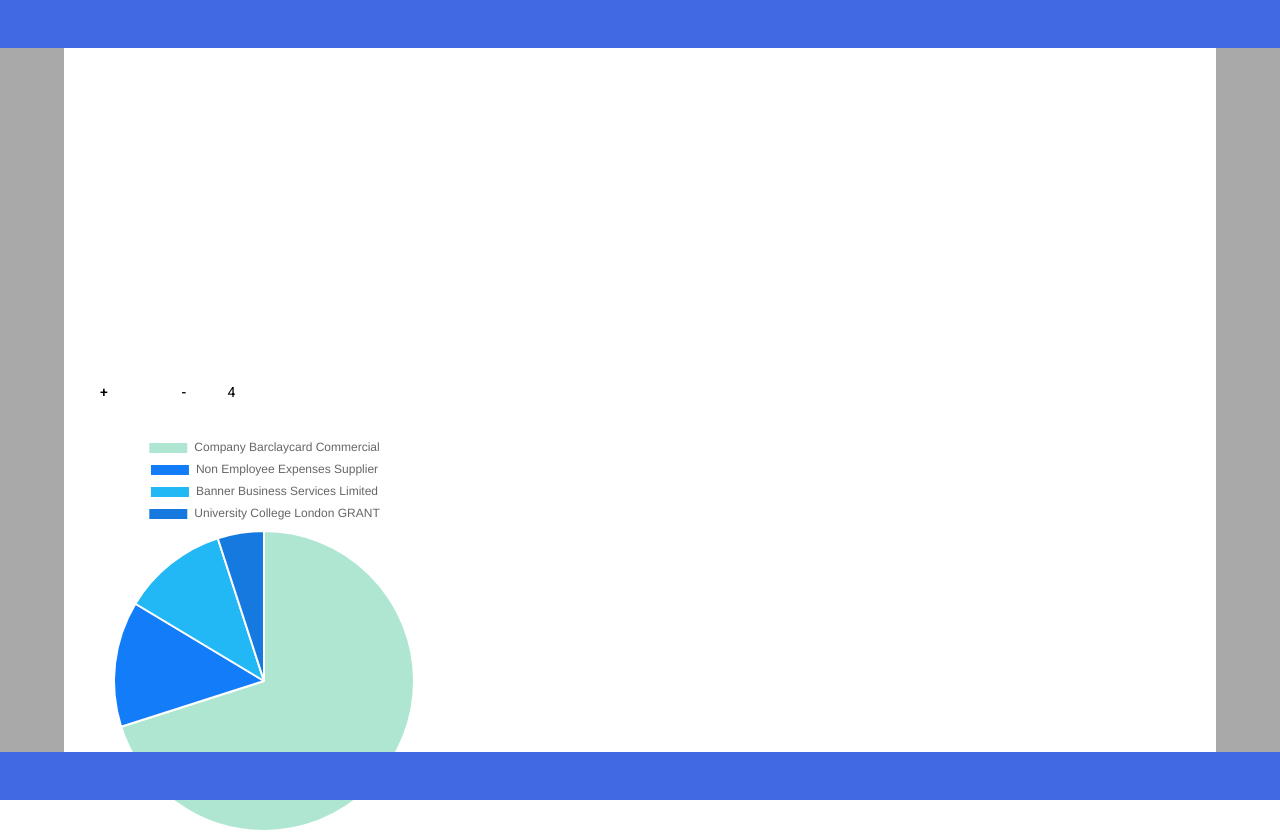
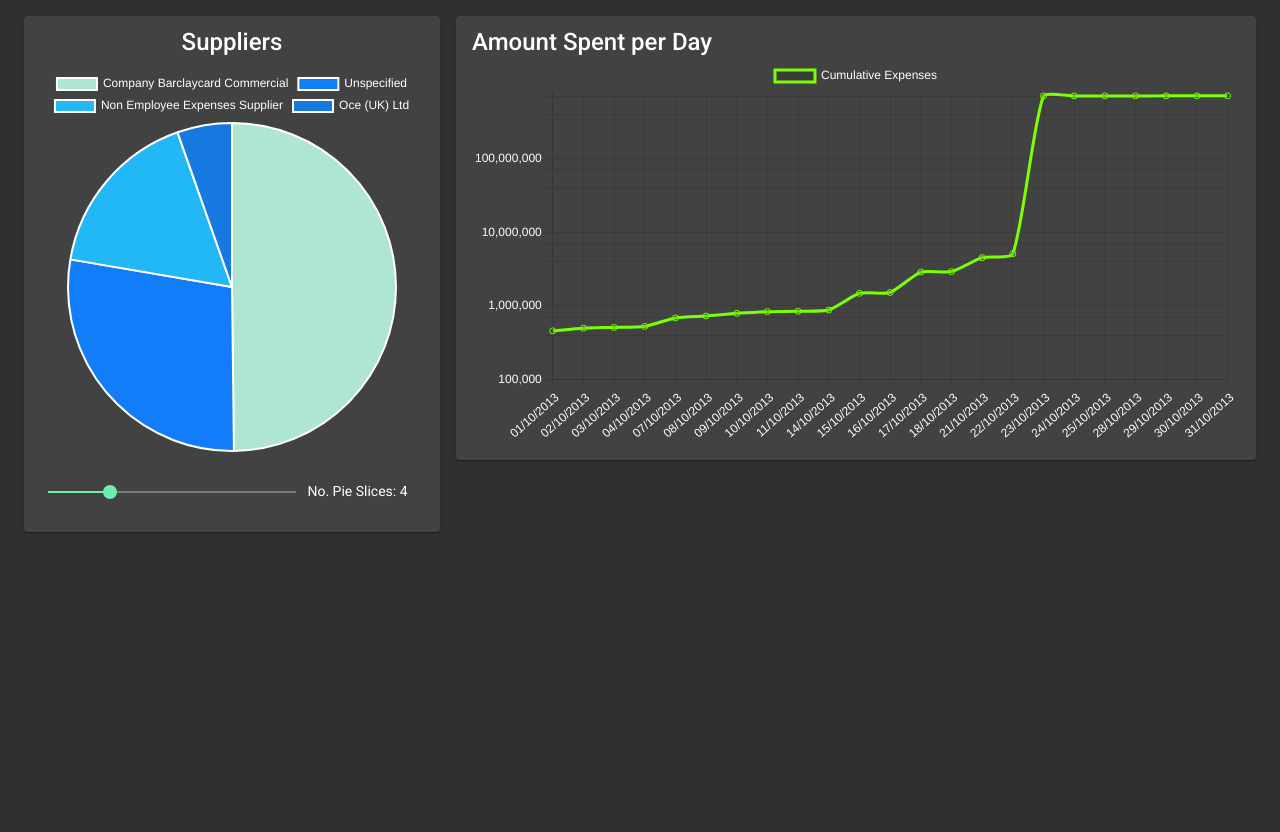
Before and after one commit to WilliamAinsworth/InterviewProject, an Angular app: page / in a window 1280 px wide. After the commit the page ends 800 px from the top, so only its background shows below. Built offline with nearby package versions, Linux system fonts and the light colour scheme.

Commit message:
feat: Added Pie Chart slider & Line Chart

```diff
--- a/src/app/app.component.css
+++ b/src/app/app.component.css
@@ -1,22 +1,9 @@
-.container {
+.charts {
   display: flex;
-  background: darkgrey;
-  height: 100%;
-  width: 100%;
-
-  flex-direction: column;
-  align-items: center;
-  justify-content: space-between;
+  justify-content: space-around;
+  padding: 1rem;
 }
 
-header, footer {
-  background: royalblue;
-  height: 4rem;
-  width: 100%;
+.controls {
+
 }
-
-.summary, .charts {
-  height: 25rem;
-  width: 90%;
-  background: white;
-}
--- a/src/app/app.component.html
+++ b/src/app/app.component.html
@@ -1,10 +1,10 @@
-
-<div class="container">
-  <header></header>
-  <div class="summary">
-  </div>
-  <div class="charts">
-    <app-pie-chart></app-pie-chart>
-  </div>
-  <footer></footer>
+<!--<div class="container">-->
+<!--  <header></header>-->
+<!--  <div class="summary">-->
+<!--  </div>-->
+<div class="charts">
+  <app-pie-chart></app-pie-chart>
+  <app-line-chart></app-line-chart>
 </div>
+<!--  <footer></footer>-->
+<!--</div>-->
--- a/src/app/app.module.ts
+++ b/src/app/app.module.ts
@@ -7,12 +7,16 @@ import {PieChartComponent} from "./data-viewer/pie-chart/pie-chart.component";
 import { DataControllerComponent } from './data/data-controller/data-controller.component';
 import {MatButtonModule} from "@angular/material/button";
 import {MatCardModule} from "@angular/material/card";
+import {MatSliderModule} from "@angular/material/slider";
+import {FormsModule} from "@angular/forms";
+import { LineChartComponent } from './data-viewer/line-chart/line-chart.component';
 
 @NgModule({
   declarations: [
     AppComponent,
     PieChartComponent,
     DataControllerComponent,
+    LineChartComponent,
   ],
   imports: [
     BrowserModule,
@@ -20,6 +24,8 @@ import {MatCardModule} from "@angular/material/card";
     HttpClientModule,
     MatButtonModule,
     MatCardModule,
+    MatSliderModule,
+    FormsModule
   ],
   providers: [],
   bootstrap: [AppComponent]
--- /dev/null
+++ b/src/app/data-viewer/line-chart/line-chart.component.css
@@ -0,0 +1,8 @@
+#lineChart {
+  display: block;
+}
+
+mat-card {
+  width: 60vw;
+  display: inline-block;
+}
--- /dev/null
+++ b/src/app/data-viewer/line-chart/line-chart.component.html
@@ -0,0 +1,9 @@
+<mat-card>
+
+  <mat-card-title> Amount Spent per Day </mat-card-title>
+
+  <div id="lineChart">
+    <canvas id="lineChartCanvas"></canvas>
+  </div>
+
+</mat-card>
--- /dev/null
+++ b/src/app/data-viewer/line-chart/line-chart.component.ts
@@ -0,0 +1,66 @@
+import {Component, OnInit} from '@angular/core';
+import {DataService} from "../../data/data.service";
+import {Chart} from "chart.js";
+
+@Component({
+  selector: 'app-line-chart',
+  templateUrl: './line-chart.component.html',
+  styleUrls: ['./line-chart.component.css']
+})
+export class LineChartComponent implements OnInit {
+
+  private expenseDates: string[];
+  private expenseAmounts: number[];
+  private chartRef: any;
+
+  constructor(private dataService: DataService) {
+  }
+
+  ngOnInit(): void {
+    this.getData();
+  }
+
+
+  private getData = () => {
+    this.dataService.getExpensesPerDate().subscribe((data) => {
+      console.log(data)
+      this.expenseDates = Object.keys(data);
+      this.expenseAmounts = Object.values(data);
+
+      this.expenseAmounts = this.expenseAmounts.map(this.cumulativeSum)
+      this.generateLineChart();
+    })
+
+  }
+
+  private cumulativeSum = (sum => (value: number) => sum += value)(0);
+
+  private generateLineChart = () => {
+    Chart.defaults.color = '#FFF';
+    this.chartRef = new Chart('lineChartCanvas', {
+      type: 'line',
+      data: {
+        labels: this.expenseDates,
+        datasets: [{
+          label: "Cumulative Expenses",
+          data: this.expenseAmounts,
+          fill: false,
+          borderColor: '#7aff05',
+          tension: 0.2
+        }]
+      },
+      options: {
+        responsive: true,
+        scales: {
+          x: {
+            display: true
+          },
+          y: {
+            display: true,
+            type: 'logarithmic',
+          }
+        }
+      }
+    })
+  }
+}
--- a/src/app/data-viewer/pie-chart/pie-chart.component.css
+++ b/src/app/data-viewer/pie-chart/pie-chart.component.css
@@ -1,11 +1,21 @@
 #pieChart {
   display: block;
-  width: 400px;
-  height:400px;
-  border-color: black;
 }
 
-button {
-  height: 5rem;
-  width: 5rem;
+mat-card {
+  width: 30vw;
+  display: inline-block;
 }
+
+mat-card-title {
+  margin-bottom: 1rem;
+  text-align: center;
+}
+
+.pie-controls {
+  margin-top: 1rem;
+}
+
+mat-slider {
+  width: calc(100% - 120px);
+}
--- a/src/app/data-viewer/pie-chart/pie-chart.component.html
+++ b/src/app/data-viewer/pie-chart/pie-chart.component.html
@@ -1,7 +1,22 @@
-<button mat-button (click)="incrementPieSlices()"> + </button>
-<button mat-button (click)="decrementPieSlices()"> - </button>
-{{pieSlices}}
-<div id="pieChart">
-  <canvas id="pieChartCanvas"></canvas>
+<mat-card>
 
-</div>
+  <mat-card-title> Suppliers </mat-card-title>
+
+  <div id="pieChart">
+    <canvas id="pieChartCanvas"></canvas>
+  </div>
+
+  <div class="pie-controls">
+    <mat-slider
+      thumbLabel
+      min="2"
+      max="10"
+      step="1"
+      tickInterval="1"
+      (input)="onPieSliceChange($event)"
+      [(ngModel)]="pieSlices">
+    </mat-slider>
+    No. Pie Slices: {{pieSlices}}
+  </div>
+
+</mat-card>
--- a/src/app/data-viewer/pie-chart/pie-chart.component.ts
+++ b/src/app/data-viewer/pie-chart/pie-chart.component.ts
@@ -1,6 +1,8 @@
-import {Component, Input, OnInit} from '@angular/core';
+import {Component, Input, OnDestroy, OnInit} from '@angular/core';
 import {Chart, registerables} from 'chart.js';
 import {DataService} from "../../data/data.service";
+import {MatSliderChange} from "@angular/material/slider";
+import {Subscription} from "rxjs";
 
 Chart.register(...registerables);
 
@@ -9,27 +11,53 @@ Chart.register(...registerables);
   templateUrl: './pie-chart.component.html',
   styleUrls: ['./pie-chart.component.css']
 })
-export class PieChartComponent implements OnInit {
+export class PieChartComponent implements OnInit, OnDestroy {
 
   @Input() pieSlices: number = 4;
+  // TODO can't seem to use these as inputs to the Material Slider, possible bug
+  public static MAX_PIE_SLICES = 10;
+  public static MIN_PIE_SLICES = 2;
+
   private expenseTypes: string[] = [];
   private occurrences: number[] = [];
   private colours: string[];
   private chartRef: any;
+  private otherData: any[];
+  private dataSubscription: Subscription;
 
   constructor(private dataService: DataService) {
     document.addEventListener('RE-RENDER', this.ngOnInit);
   }
 
-  ngOnInit(): void {
+  ngOnInit() {
     this.getData();
+
+  }
+
+  ngOnDestroy() {
+    this.dataSubscription.unsubscribe();
+    this.chartRef.destroy();
+  }
+
+  public onPieSliceChange = (newValue: MatSliderChange) => {
+    if (newValue!.value! > this.pieSlices) {
+      this.incrementPieSlices()
+    } else {
+      if (newValue!.value! < this.pieSlices) {
+        this.decrementPieSlices()
+      }
+    }
   }
 
   private getData = () => {
     this.expenseTypes = [];
     this.occurrences = [];
-    this.dataService.getOccurrences('Supplier').subscribe((data) => {
-      // console.log(data)
+    this.dataSubscription = this.dataService.getOccurrence('Supplier').subscribe((data) => {
+      this.otherData = this.sortData(data);
+      for (let i = 0; i < this.pieSlices; i++) {
+        this.addData();
+      }
+
       // let trimmedData: number = 0;
       // for (const property in data) {
       //   let count = data[property];
@@ -44,17 +72,19 @@ export class PieChartComponent implements OnInit {
       // this.expenseTypes = Object.keys(data);
       // this.occurrences = Object.values(data);
 
-      let sortedData = this.sortData(data);
-      for (let i = 0; i < this.pieSlices; i++) {
-        this.expenseTypes.push(sortedData.pop()[0]);
-        this.occurrences.push(sortedData.pop()[1]);
-      }
-
-
-      this.colours = this.generateChartColours(this.expenseTypes.length);
-
+      this.colours = this.generateChartColours(PieChartComponent.MAX_PIE_SLICES);
       this.generatePieChart();
     })
+  }
+
+  private addData = () => {
+    let newData = this.otherData.pop();
+    this.expenseTypes.push(newData[0]);
+    this.occurrences.push(newData[1]);
+  }
+
+  private removeData = () => {
+    this.otherData.push([this.expenseTypes.pop(), this.occurrences.pop()])
   }
 
   private sortData = (data: { [x: string]: any; }): any[] => {
@@ -69,15 +99,8 @@ export class PieChartComponent implements OnInit {
     return sorted;
   }
 
-  private generateChartColours = (length: number): string[] => {
-    let colours: string[] = [];
-    for (let i = 0; i < length; i++) {
-      colours.push('#' + Math.floor(Math.random() * 16777215).toString(16));
-    }
-    return colours;
-  }
-
   private generatePieChart = () => {
+    Chart.defaults.color = '#FFF';
     this.chartRef = new Chart('pieChartCanvas', {
       type: 'pie',
       data: {
@@ -92,14 +115,24 @@ export class PieChartComponent implements OnInit {
     });
   }
 
-  public incrementPieSlices = () => {
+  private generateChartColours = (length: number): string[] => {
+    let colours: string[] = [];
+    for (let i = 0; i < length; i++) {
+      colours.push('#' + Math.floor(Math.random() * 16777215).toString(16));
+    }
+    return colours;
+  }
+
+  private incrementPieSlices = () => {
     this.pieSlices++;
-    this.resetPieChart();
+    this.addData();
+    this.chartRef.update();
   }
-  public decrementPieSlices = () => {
+
+  private decrementPieSlices = () => {
     this.pieSlices--;
-    this.resetPieChart();
-
+    this.removeData();
+    this.chartRef.update();
   }
 
   private resetPieChart = () => {
--- a/src/index.html
+++ b/src/index.html
@@ -10,7 +10,7 @@
   <link href="https://fonts.googleapis.com/css2?family=Roboto:wght@300;400;500&display=swap" rel="stylesheet">
   <link href="https://fonts.googleapis.com/icon?family=Material+Icons" rel="stylesheet">
 </head>
-<body class="mat-typography">
+<body class="mat-typography mat-app-background">
   <app-root></app-root>
 </body>
 </html>
--- a/src/styles.css
+++ b/src/styles.css
@@ -1,4 +1,4 @@
 /* You can add global styles to this file, and also import other style files */
-
+@import '@angular/material/prebuilt-themes/purple-green.css';
 html, body { height: 100%; }
 body { margin: 0; font-family: Roboto, "Helvetica Neue", sans-serif; }
```
Also changed, not shown: src/app/data/data.service.ts (+33 -30 lines), 1 other file (tests, documents, lock files or other folders).
